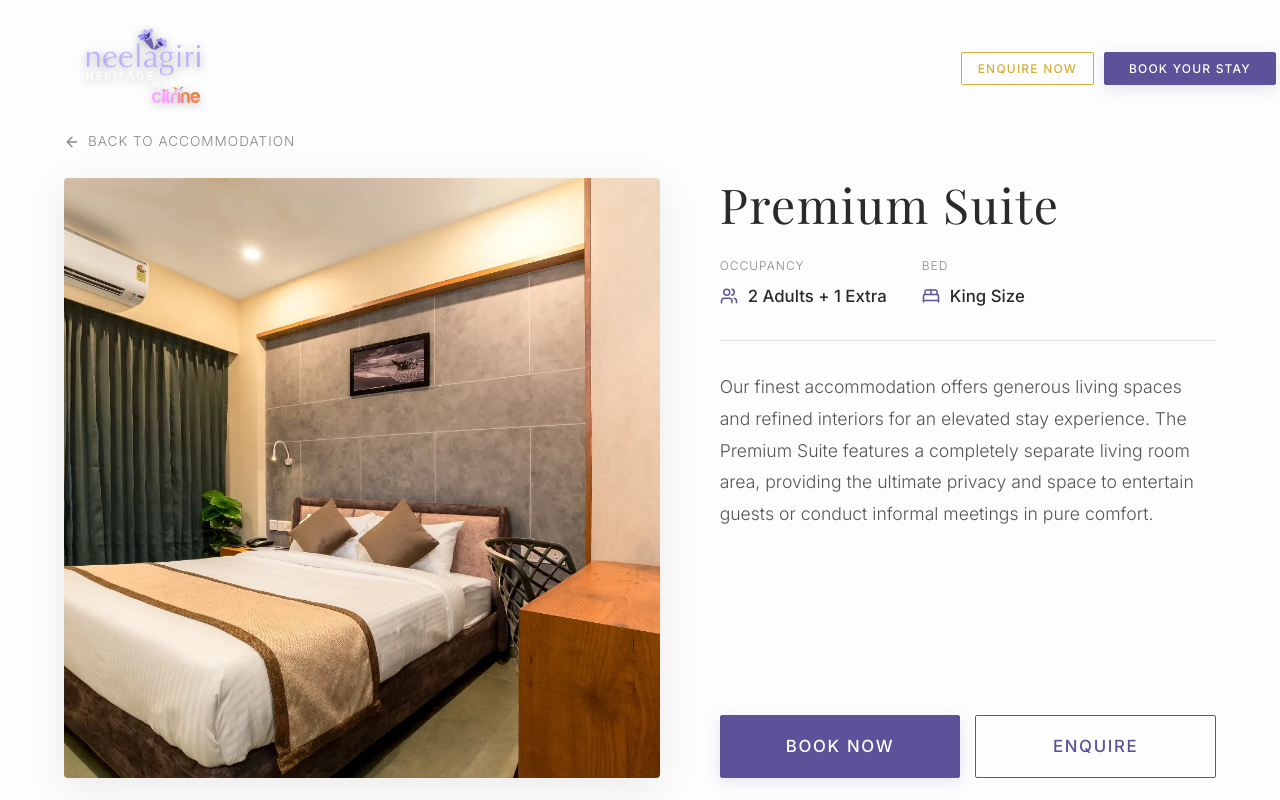
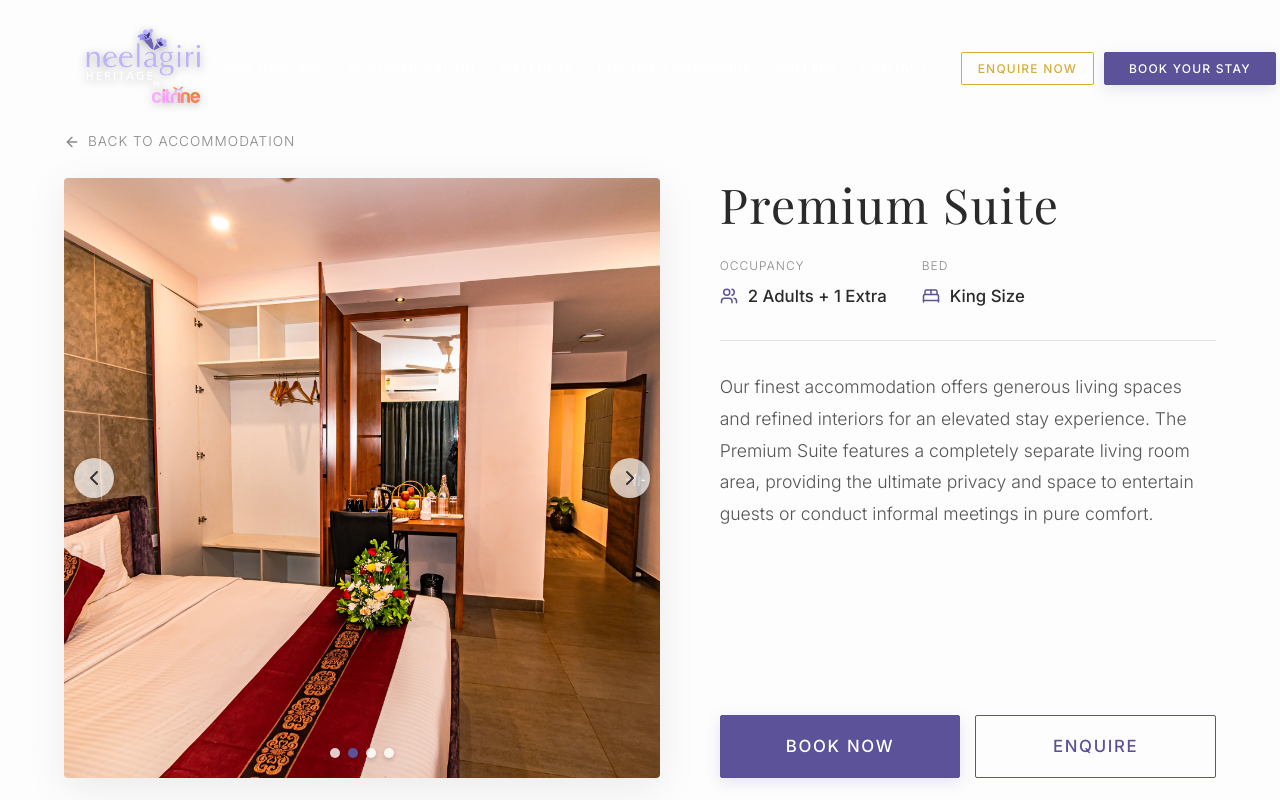
Before and after one commit to arjunmuralitriv-hash/neelagiri-heritage, a Next.js app: page /accommodation/premium-suite in a window 1280 px wide. Shown: the top 800 px of the page. Built offline with nearby package versions, Linux system fonts and the light colour scheme; a web font is replaced by a local one.

Commit message:
Remove old premium suite images and update references

```diff
--- a/src/app/accommodation/page.js
+++ b/src/app/accommodation/page.js
@@ -54,7 +54,7 @@ export default function Accommodation() {
           </div>
 
           <div className={styles.card}>
-            <Image src="/images/premium-suite.webp" alt="Premium Suite" width={800} height={500} style={{ width: '100%', height: '250px', objectFit: 'cover' }} />
+            <Image src="/images/gallery/rooms/premium-suite-pm24.webp" alt="Premium Suite" width={800} height={500} style={{ width: '100%', height: '250px', objectFit: 'cover' }} />
             <div className={styles.cardContent}>
               <h3>Premium Suite</h3>
               <div className={styles.roomSpecs}>
--- a/src/app/accommodation/premium-suite/page.js
+++ b/src/app/accommodation/premium-suite/page.js
@@ -21,7 +21,10 @@ export default function PremiumSuite() {
         <div className={styles.luxuryHeroImage}>
           <ImageSlider
             images={[
-              "/images/premium-suite.webp"
+              "/images/gallery/rooms/premium-suite-premium-suite.webp",
+              "/images/gallery/rooms/premium-suite-pm24.webp",
+              "/images/gallery/rooms/premium-suite-pm26.webp",
+              "/images/gallery/rooms/premium-suite-18dc13cc-fcf5-4422-af83-b1cfca101ae1---copy.webp"
             ]}
             altPrefix="Premium Suite"
           />
--- a/src/app/gallery/page.js
+++ b/src/app/gallery/page.js
@@ -18,7 +18,6 @@ const allImages = [
 
   // --- Rooms ---
   { src: '/images/gallery/rooms/business-suite.webp', alt: 'Business Suite', category: 'Rooms' },
-  { src: '/images/gallery/rooms/premium-suite.webp', alt: 'Premium Suite', category: 'Rooms' },
   { src: '/images/gallery/rooms/business-suite-bs34.webp', alt: 'Business Suite - BS34', category: 'Rooms' },
   { src: '/images/gallery/rooms/business-suite-bs40.webp', alt: 'Business Suite - BS40', category: 'Rooms' },
   { src: '/images/gallery/rooms/business-suite-bs42.webp', alt: 'Business Suite - BS42', category: 'Rooms' },
--- a/src/app/page.js
+++ b/src/app/page.js
@@ -120,7 +120,7 @@ export default function Home() {
           </div>
           <div className={styles.roomCard}>
             <div className={styles.roomImage} style={{ position: 'relative' }}>
-              <Image src="/images/premium-suite.webp" alt="Premium Suite" fill style={{ objectFit: 'cover' }} sizes="(max-width: 900px) 100vw, 33vw" />
+              <Image src="/images/gallery/rooms/premium-suite-pm24.webp" alt="Premium Suite" fill style={{ objectFit: 'cover' }} sizes="(max-width: 900px) 100vw, 33vw" />
             </div>
             <div className={styles.roomContent}>
               <h3>Premium Suite</h3>
```
Also changed, not shown: public/images/gallery/rooms/premium-suite.webp (deleted), public/images/premium-suite.webp (deleted).
